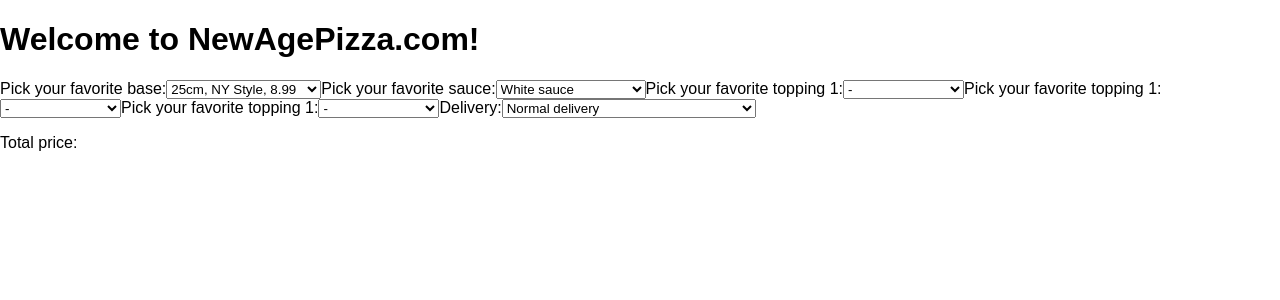
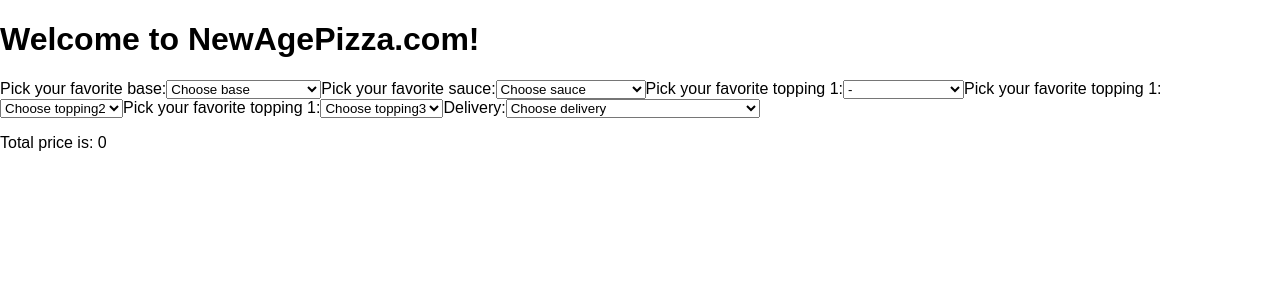
Before and after one commit to gitstephanie/pizzaconfigurator, a React (Create React App) app: page / in a window 1280 px wide. Shown: the top 300 px of the page. Built offline with nearby package versions, Linux system fonts and the light colour scheme.

Commit message:
Working prices

```diff
--- a/src/components/Base.jsx
+++ b/src/components/Base.jsx
@@ -16,13 +16,15 @@
      this.props.dispatch(chooseBase(event.target.value))
       }
 
+
 render () {
    return (
         <label> Pick your favorite base:
         <select value='base' onChange={this.onChange}>
-          <option>{bases[0].name}, {bases[0].price}</option>
-          <option>{bases[1].name}, {bases[1].price}</option>
-          <option>{bases[2].name}, {bases[2].price}</option>
+            <option value='0'>Choose base</option>
+            <option value={bases[0].id}>{bases[0].name}, {bases[0].price}</option>
+            <option value={bases[1].id}>{bases[1].name}, {bases[1].price}</option>
+            <option value={bases[2].id}>{bases[2].name}, {bases[2].price}</option>
         </select>
       </label>
     )
--- a/src/components/Delivery.jsx
+++ b/src/components/Delivery.jsx
@@ -23,8 +23,9 @@
         <label>
         Delivery:
         <select value='delivery' onChange={this.onChange}>
-           <option>{deliverytype[0].name}</option>
-           <option>{deliverytype[1].name} ({deliverytype[1].percentage}% extra costs)</option>
+            <option value='0'>Choose delivery</option>
+            <option value={deliverytype[0].id}>{deliverytype[0].name}</option>
+            <option value={deliverytype[1].id}>{deliverytype[1].name} ({deliverytype[1].percentage}% extra costs)</option>
          </select>
         </label>
     )
--- a/src/components/PizzaContainer.jsx
+++ b/src/components/PizzaContainer.jsx
@@ -6,8 +6,7 @@
 import Topping2 from './Topping2'
 import Topping3 from './Topping3'
 import Delivery from './Delivery'
-
-
+import TotalPrice from './TotalPrice'
 
 class PizzaContainer extends React.Component {
   constructor(props) {
@@ -15,38 +14,40 @@
     this.state = {
        base: '',
        sauce: '',
-        topping: '',
-        deliveryType: '',
-        price: 0,
+       topping1: '',
+       topping2: '',
+       topping3: '',
+       droneDelivery: false,
+       readyToOrder: false
     }
   }
-
   render() {
-    console.log(`Base: ${this.state.base}`)
-    console.log(`Sauce: ${this.state.sauce}`)
-    console.log(`Topping: ${this.state.topping}`)
-    console.log(`Delivery: ${this.state.deliverytype}`)
+    //console.log(`Base: ${this.props.base}`)
+    //console.log(`Sauce: ${this.props.sauce}`)
+    //console.log(`Topping: ${this.props.topping}`)
+    //console.log(`Delivery: ${this.props.deliverytype}`)
     return (
       <div>
         <Base/>
         <Sauce/>
         <Topping1/>
-      <Topping2	/>
+        <Topping2/>
         <Topping3/>
         <Delivery/>
-    <p>Total price:</p>
+        <TotalPrice pizza={this.props}/>
       </div>
     )
   }
 }
 
 function mapStateToProps (state) {
-  console.log(state.props)
   return {
-    base: state.base,
-    sauce: state.sauce,
-    topping: state.topping,
-    delivery: state.delivery
+    base: state.pizza.base,
+    sauce: state.pizza.sauce,
+    topping1: state.pizza.topping1,
+    topping2: state.pizza.topping2,
+    topping3: state.pizza.topping3,
+    delivery: state.pizza.delivery
   }
 }
 
--- a/src/components/Sauce.jsx
+++ b/src/components/Sauce.jsx
@@ -6,11 +6,11 @@
 class Sauce extends React.Component {
     constructor(props){
         super(props)
-    this.state = {
-        sauce: ''
+        this.state = {
+            sauce: ''
+        }
+        this.onChange = this.onChange.bind(this)
     }
-this.onChange = this.onChange.bind(this)
-}
 
 onChange = (event) => {
         this.props.dispatch(chooseSauce(event.target.value))
@@ -21,10 +21,10 @@
         <label>
         Pick your favorite sauce:
         <select value='sauce' onChange={this.onChange}>
-          <option type="radio">White sauce</option>
-          <option>{sauces[0].name}</option>
-          <option>{sauces[1].name} (+ {sauces[1].price} euro)</option>
-          <option>{sauces[2].name} (+ {sauces[2].price} euro)</option>
+            <option>Choose sauce</option>
+            <option value={sauces[0].id}>{sauces[0].name}</option>
+            <option value={sauces[1].id}>{sauces[1].name} (+ {sauces[1].price} euro)</option>
+            <option value={sauces[2].id}>{sauces[2].name} (+ {sauces[2].price} euro)</option>
         </select>
       </label>
     )
--- a/src/components/Topping1.jsx
+++ b/src/components/Topping1.jsx
@@ -21,13 +21,13 @@
         <label>
         Pick your favorite topping 1:
         <select value='topping1' onChange={this.onChange}>
-	    <option>-</option>
-	    <option>{toppings[0].name}</option>
-	    <option>{toppings[1].name}</option>
-	    <option>{toppings[2].name}</option>
-	    <option>{toppings[3].name}</option>
-	    <option>{toppings[4].name}</option>
-	    <option>{toppings[5].name}</option>
+	    <option value='0'>-</option>
+	    <option value={toppings[0].id}>{toppings[0].name}</option>
+	    <option value={toppings[1].id}>{toppings[1].name}</option>
+	    <option value={toppings[2].id}>{toppings[2].name}</option>
+	    <option value={toppings[3].id}>{toppings[3].name}</option>
+	    <option value={toppings[4].id}>{toppings[4].name}</option>
+	    <option value={toppings[5].id}>{toppings[5].name}</option>
         </select>
       </label>
     )
--- a/src/components/Topping2.jsx
+++ b/src/components/Topping2.jsx
@@ -21,13 +21,13 @@
         <label>
         Pick your favorite topping 1:
         <select value='topping1' onChange={this.onChange}>
-	    <option>-</option>
-	    <option>{toppings[0].name}</option>
-	    <option>{toppings[1].name}</option>
-	    <option>{toppings[2].name}</option>
-	    <option>{toppings[3].name}</option>
-	    <option>{toppings[4].name}</option>
-	    <option>{toppings[5].name}</option>
+	    <option value='0'>Choose topping2</option>
+	    <option value={toppings[0].id}>{toppings[0].name}</option>
+	    <option value={toppings[1].id}>{toppings[1].name}</option>
+	    <option value={toppings[2].id}>{toppings[2].name}</option>
+	    <option value={toppings[3].id}>{toppings[3].name}</option>
+	    <option value={toppings[4].id}>{toppings[4].name}</option>
+	    <option value={toppings[5].id}>{toppings[5].name}</option>
         </select>
       </label>
     )
--- a/src/components/Topping3.jsx
+++ b/src/components/Topping3.jsx
@@ -21,13 +21,13 @@
         <label>
         Pick your favorite topping 1:
         <select value='topping1' onChange={this.onChange}>
-	    <option>-</option>
-	    <option>{toppings[0].name}</option>
-	    <option>{toppings[1].name}</option>
-	    <option>{toppings[2].name}</option>
-	    <option>{toppings[3].name}</option>
-	    <option>{toppings[4].name}</option>
-	    <option>{toppings[5].name}</option>
+	    <option value='0'>Choose topping3</option>
+	    <option value={toppings[0].id}>{toppings[0].name}</option>
+	    <option value={toppings[1].id}>{toppings[1].name}</option>
+	    <option value={toppings[2].id}>{toppings[2].name}</option>
+	    <option value={toppings[3].id}>{toppings[3].name}</option>
+	    <option value={toppings[4].id}>{toppings[4].name}</option>
+	    <option value={toppings[5].id}>{toppings[5].name}</option>
         </select>
       </label>
     )
--- a/src/components/TotalPrice.jsx
+++ b/src/components/TotalPrice.jsx
@@ -1,5 +1,17 @@
 import * as React from 'react'
+import {bases, sauces, toppings, deliverytype} from '../pizza.json'
 
 export default function totalPrice(props){
-    console.log(props.base);
+    const pizza = props.pizza
+    console.log(pizza);
+    if (pizza.base || pizza.sauce || pizza.topping1 || pizza.topping2 || pizza.topping3) {
+        let tp = 0
+        tp += bases[pizza.base-1] ? bases[pizza.base-1].price : 0
+        tp += sauces[pizza.sauce-1] ? sauces[pizza.sauce-1].price : 0
+        tp += pizza.topping1 > 0 ? 0.5 : 0
+        tp += pizza.topping2 > 0 ? 0.5 : 0
+        tp += pizza.topping3 > 0 ? 0.5 : 0
+        tp += pizza.delivery > 1 ? tp*0.1 : 0
+        return <p>Total price is: {tp}</p>
+    } else {return (<p>Total price is: 0</p>)}
 }
--- a/src/reducers/pizza.js
+++ b/src/reducers/pizza.js
@@ -1,6 +1,6 @@
 import {CHOOSE_BASE, CHOOSE_SAUCE, CHOOSE_TOPPING1, CHOOSE_TOPPING2, CHOOSE_TOPPING3, CHOOSE_DELIVERY} from "../actions/pizza";
 
-const reducer = (state = null, action) => {
+const reducer = (state = {}, action = {}) => {
     switch (action.type) {
         case CHOOSE_BASE:
          return {
@@ -15,17 +15,17 @@
         case CHOOSE_TOPPING1:
          return {
             ...state,
-            topping0: action.payload
+            topping1: action.payload
         }
         case CHOOSE_TOPPING2:
          return {
             ...state,
-            topping1: action.payload
+            topping2: action.payload
         }
         case CHOOSE_TOPPING3:
          return {
             ...state,
-            topping2: action.payload
+            topping3: action.payload
         }
         case CHOOSE_DELIVERY:
          return {
```
Also changed, not shown: src/actions/pizza.js (line endings or trailing spaces). Lines whose indentation alone changed are shown as unchanged.
